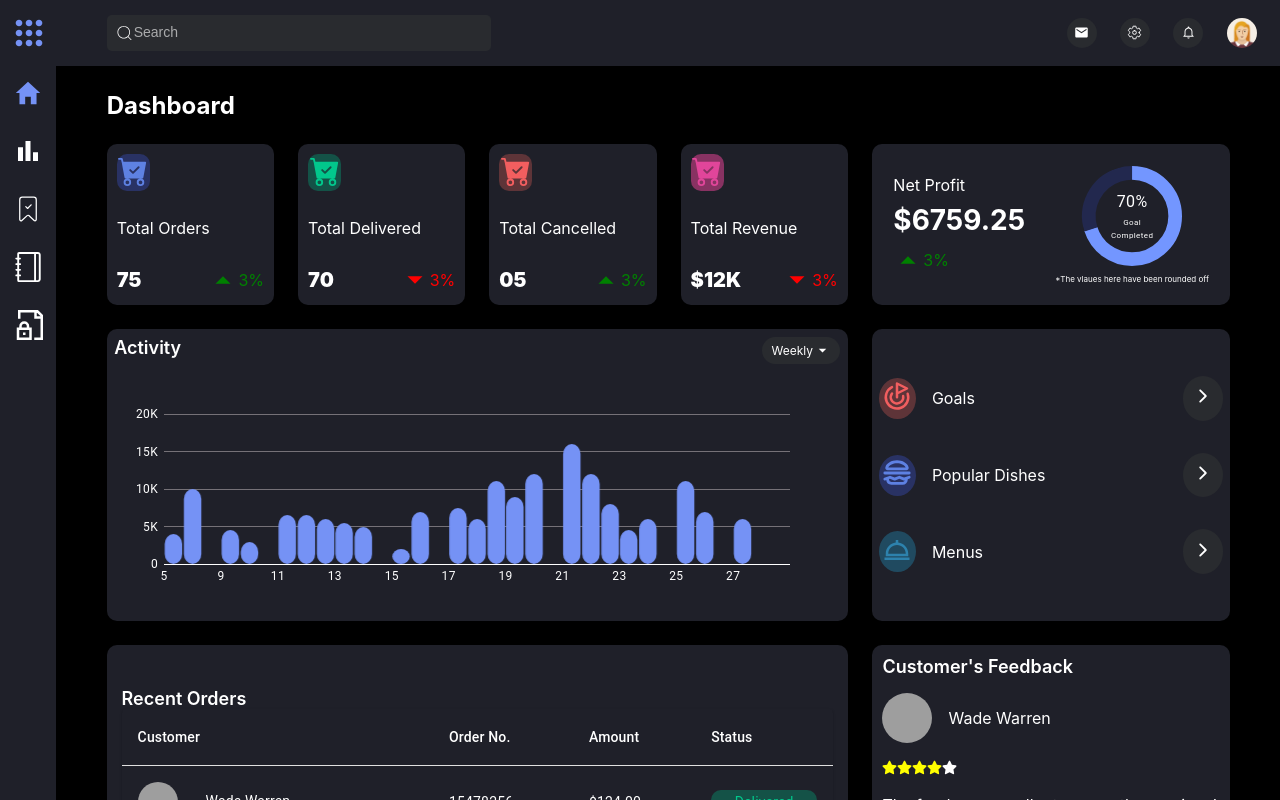
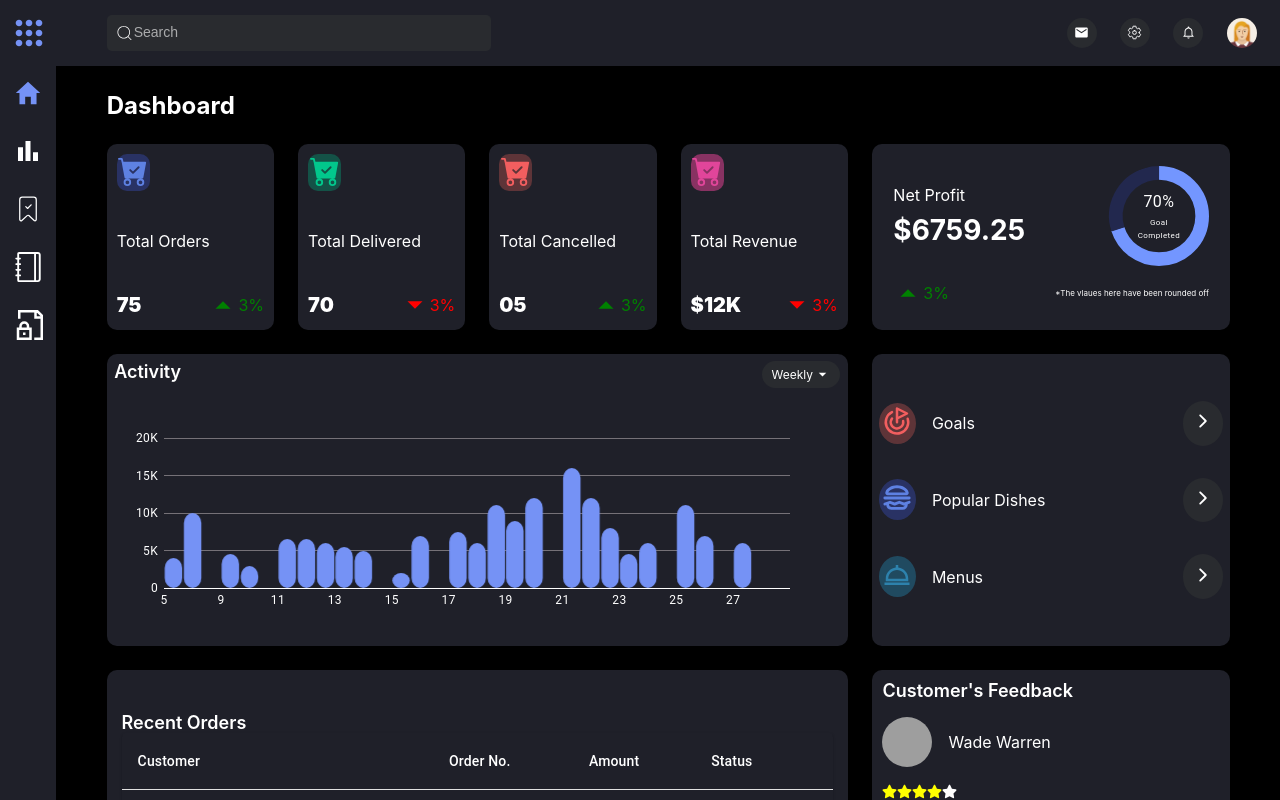
Before and after one commit to hridyacp/fitpweb-assignment, a React (Create React App) app: page / in a window 1280 px wide. Built offline with nearby package versions, Linux system fonts and the light colour scheme; grey boxes are pictures that could not be loaded.

Commit message:
Fix alignment profit

```diff
--- a/src/components/Profit/Profit.js
+++ b/src/components/Profit/Profit.js
@@ -67,14 +67,12 @@ const Profit=()=>{
     )
 })}
           <Grid item xs={12} md={4}  className="grid-container">
-       <div className="netprofit-container" >
+       <div className="totalprofit-container" >
+        <div className="netprofit-container">
         <div className="netprofit-wrapper">
         <div style={{textAlign:"left"}}>Net Profit</div>
         <div className="netprofit-heading">$6759.25</div>
-        <div style={{color:"green",display:"flex",alignItems:"center"}}><IconContext.Provider value={{ color: "green", size: '30px', className: "global-class-name" }}>
-<IoMdArrowDropup />
-            </IconContext.Provider>3%</div>
-      </div>
+        </div>
       <div className="progressbar-wrapper">
     <Box position="relative" display="inline-flex">
      <CircularProgress
@@ -104,9 +102,16 @@ const Profit=()=>{
             </Typography>
           </Box>
         </Box>
-        <div style={{fontSize:"8px"}}>*The vlaues here have been rounded off</div>
+
 </div>
-        </div>
+</div>
+<div className="netprofit-container">
+<div style={{color:"green",display:"flex",alignItems:"center"}}><IconContext.Provider value={{ color: "green", size: '30px', className: "global-class-name" }}>
+<IoMdArrowDropup />
+            </IconContext.Provider>3%</div>
+            <div style={{fontSize:"8px"}}>*The vlaues here have been rounded off</div>
+      </div>
+</div>
         </Grid>
         </Grid>
 
--- a/src/components/Profit/profit.css
+++ b/src/components/Profit/profit.css
@@ -23,14 +23,22 @@ justify-content: space-between;
 width:100%;
 align-items: center;
 }
-.netprofit-container{
+.totalprofit-container{
+    display:flex;
+    flex-direction: column;
     background-color: #1f2029;
-    display: flex;
     justify-content: space-between;
     align-items: center;
     gap:0.8rem;
     border-radius: 10px;
     padding:6%;
+    width:100%;
+}
+.netprofit-container{
+    display: flex;
+    justify-content: space-between;
+    align-items: center;
+    gap:0.8rem;
     width:100%;
 }
 .netprofit-wrapper{
```
